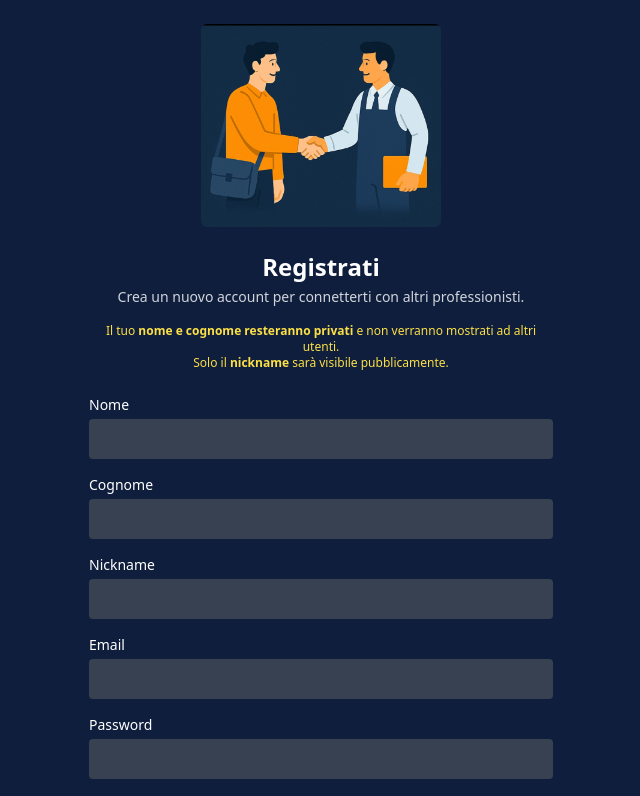
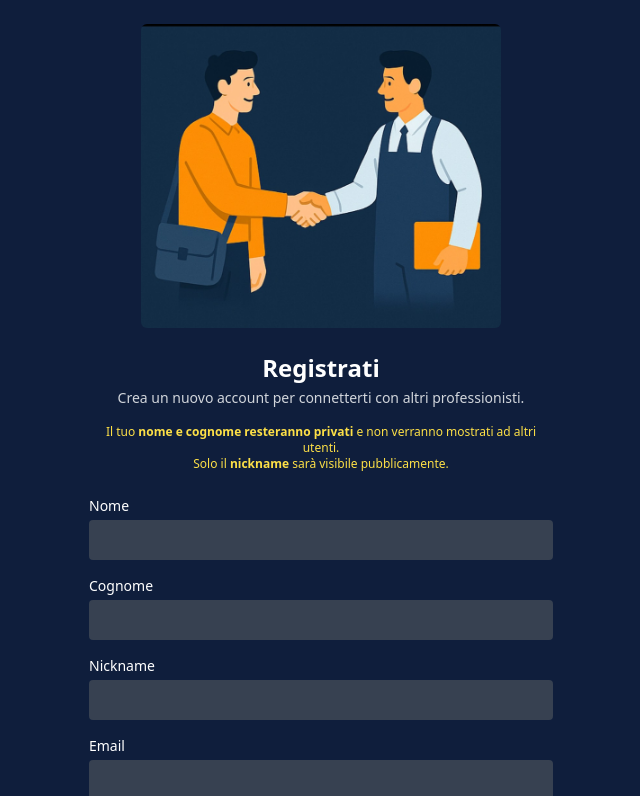
Before and after one commit to ilfrusciante/Connectiamo-website, a Next.js app: page /signup in a window 1280 px wide. Shown: the top 796 px of the page, without its empty margins (319-959 px from the left). Built offline with nearby package versions, Linux system fonts and the light colour scheme.

Commit message:
Update signup.js

```diff
--- a/pages/signup.js
+++ b/pages/signup.js
@@ -58,12 +58,14 @@ export default function Signup() {
   return (
     <div className="min-h-screen bg-[#0f1e3c] text-white flex items-center justify-center px-4">
       <div className="max-w-lg w-full p-6">
-        <div className="flex justify-center mb-6">
+        <div className="w-full flex justify-center mb-6">
           <Image
             src="/images/illustration-signup.png"
             alt="Registrazione"
-            width={240}
-            height={180}
+            width={0}
+            height={0}
+            sizes="100vw"
+            style={{ width: '100%', maxWidth: '360px', height: 'auto' }}
             className="rounded-md"
           />
         </div>
```
